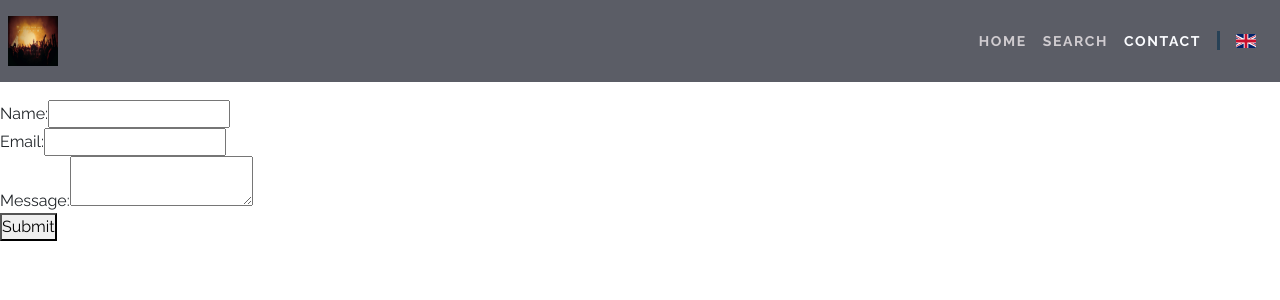
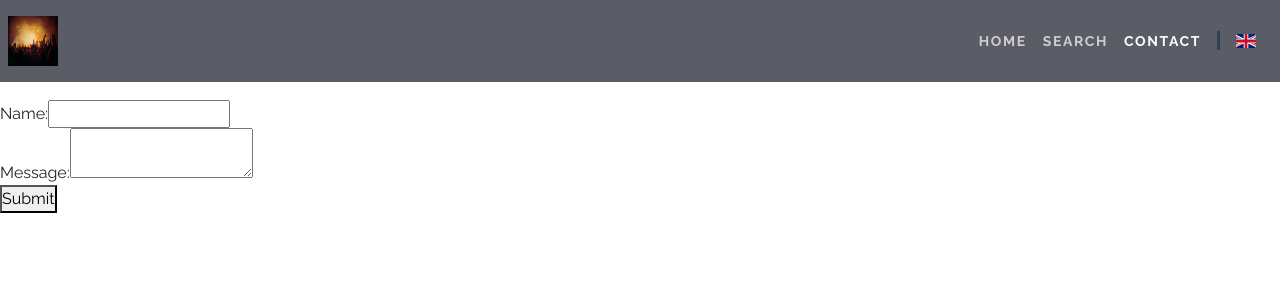
Before and after one commit to Ginjak/London-events, a React (Vite) app: page /contact in a window 1280 px wide. Shown: the top 300 px of the page. Built offline with nearby package versions, Linux system fonts and the light colour scheme.

Commit message:
Still testing forms

```diff
--- a/index.html
+++ b/index.html
@@ -13,6 +13,14 @@
   </head>
   <body>
     <div id="root"></div>
+    <form name="contact" data-netlify="true" hidden>
+      <div>
+        <input type="text" id="name" name="name" />
+      </div>
+      <div>
+        <textarea name="message" id="message"></textarea>
+      </div>
+    </form>
     <script
       src="https://kit.fontawesome.com/8576b8686b.js"
       crossorigin="anonymous"
--- a/src/components/Pages/Contact/index.jsx
+++ b/src/components/Pages/Contact/index.jsx
@@ -3,50 +3,19 @@ import "./contact.css";
 
 const Contact = () => {
   const [name, setName] = useState("");
-  const [email, setEmail] = useState("");
   const [message, setMessage] = useState("");
-
-  const handleSubmit = async (e) => {
-    e.preventDefault();
-    try {
-      const response = await fetch("https://ukevents.netlify.app/", {
-        method: "POST",
-        headers: {
-          "Content-Type": "application/x-www-form-urlencoded",
-        },
-        body: new URLSearchParams({
-          "form-name": "contact",
-          name,
-          email,
-          message,
-        }).toString(),
-      });
-      if (response.ok) {
-        console.log("Form submitted successfully!");
-      } else {
-        console.error("Form submission failed:", response);
-      }
-    } catch (error) {
-      console.error("Error submitting form:", error);
-    }
-  };
 
   return (
     <div id="contact-page">
       <div className="contact-test"></div>
-      <form
-        onSubmit={handleSubmit}
-        name="contact"
-        method="POST"
-        data-netlify="true"
-        className="mt-5"
-      >
+      <form name="contact" method="POST" className="mt-5">
         <input type="hidden" name="form-name" value="contact" />
         <div>
           <label>
             Name:
             <input
               type="text"
+              id="name"
               name="name"
               value={name}
               onChange={(e) => setName(e.target.value)}
@@ -55,20 +24,10 @@ const Contact = () => {
         </div>
         <div>
           <label>
-            Email:
-            <input
-              type="email"
-              name="email"
-              value={email}
-              onChange={(e) => setEmail(e.target.value)}
-            />
-          </label>
-        </div>
-        <div>
-          <label>
             Message:
             <textarea
               name="message"
+              id="message"
               value={message}
               onChange={(e) => setMessage(e.target.value)}
             />
```
